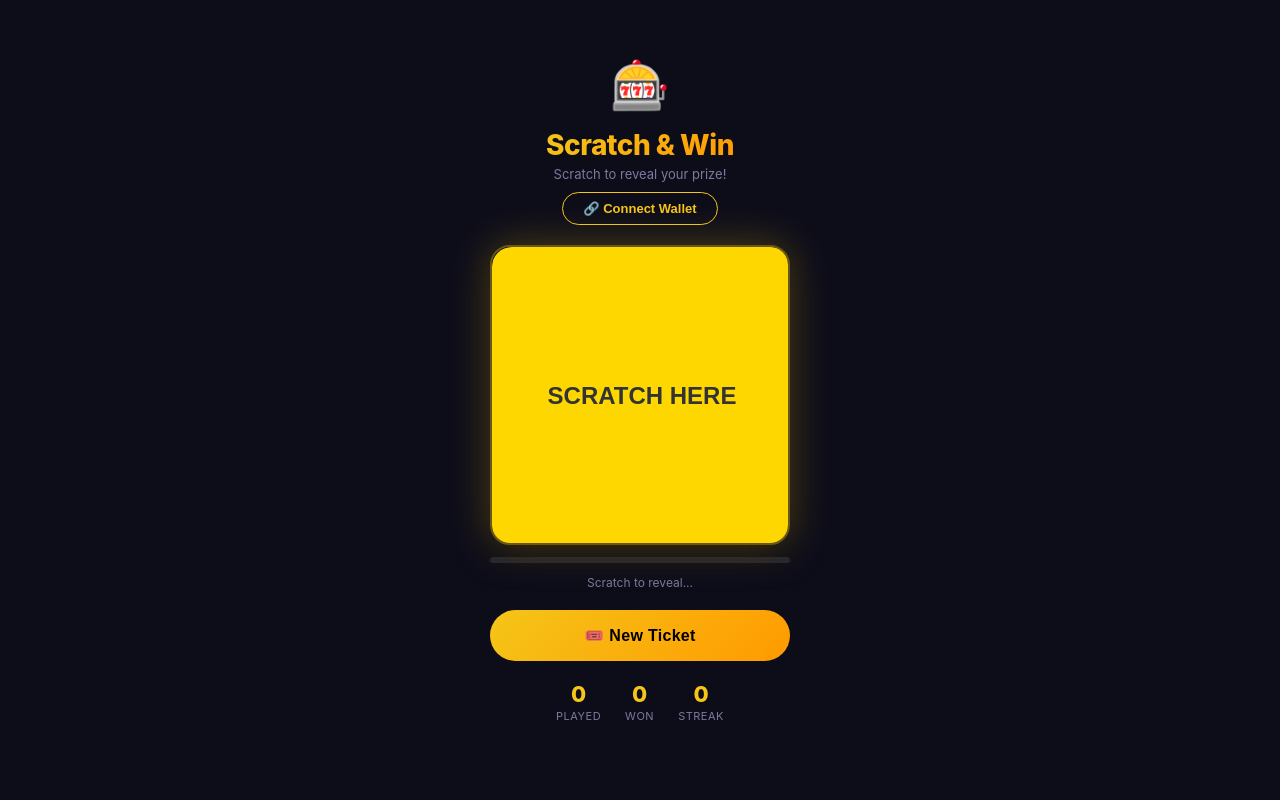
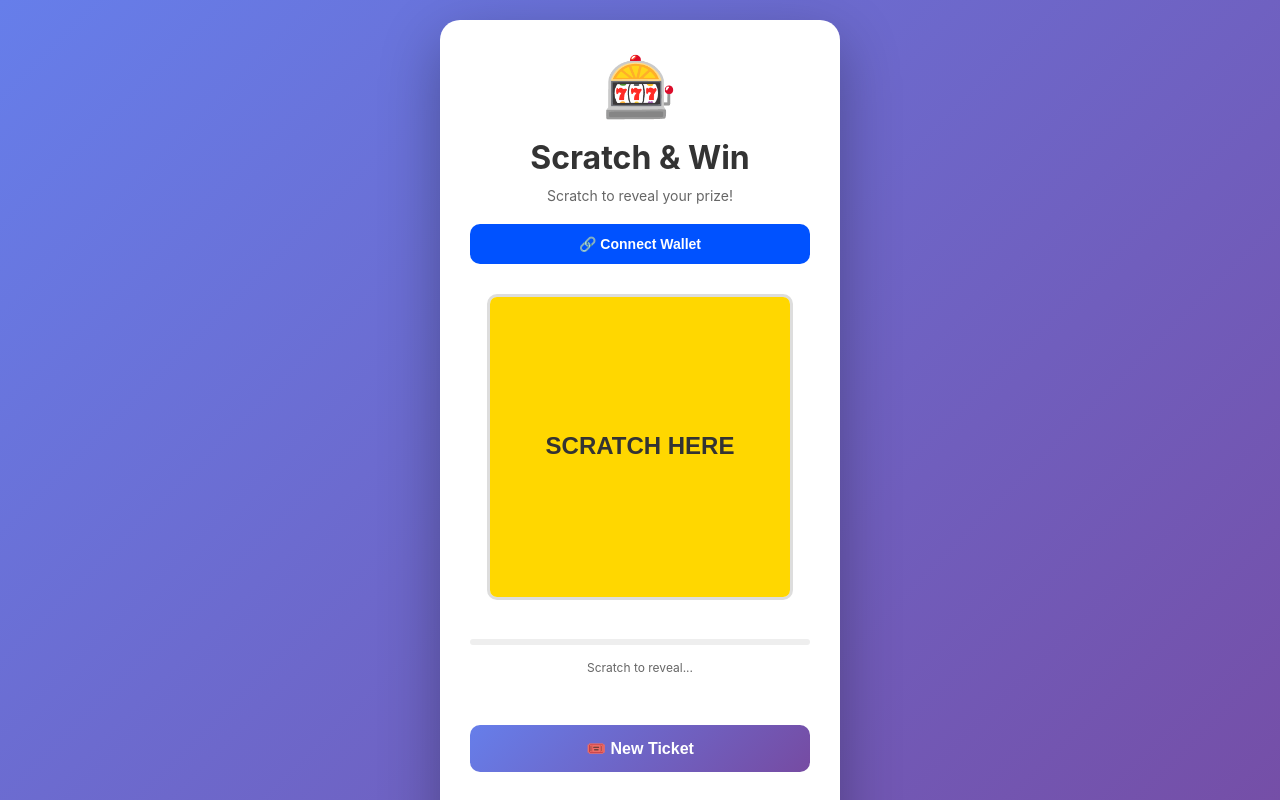
Before and after one commit to Tunahankoc1/ScratchWin, a website: page index.html in a window 1280 px wide. Shown: the top 800 px of the page. Drawn offline with Linux system fonts and the light colour scheme.

Commit message:
Fix all issues: style.css, game.js canvas reveal, Rabby Wallet

```diff
--- a/game.js
+++ b/game.js
@@ -6,10 +6,10 @@ let revealed = false;
 let currentPrize = null;
 
 function init() {
-  console.log('🎮 ScratchWin init başladı');
+  console.log('🎮 ScratchWin başlatılıyor...');
   canvas = document.getElementById('scratchCanvas');
   if (!canvas) {
-    console.error('Canvas bulunamadı!');
+    console.error('❌ Canvas bulunamadı!');
     return;
   }
 
@@ -17,27 +17,33 @@ function init() {
   drawScratchLayer();
 
   canvas.addEventListener('mousedown', () => { isScratching = true; });
-  canvas.addEventListener('mouseup', stopScratching);
+  canvas.addEventListener('mouseup', () => { isScratching = false; });
   canvas.addEventListener('mousemove', scratch);
-  canvas.addEventListener('mouseleave', stopScratching);
+  canvas.addEventListener('mouseleave', () => { isScratching = false; });
 
-  canvas.addEventListener('touchstart', (e) => { e.preventDefault(); isScratching = true; });
-  canvas.addEventListener('touchend', stopScratching);
+  canvas.addEventListener('touchstart', (e) => {
+    e.preventDefault();
+    isScratching = true;
+  });
+  canvas.addEventListener('touchend', () => { isScratching = false; });
   canvas.addEventListener('touchmove', scratch);
 
   const saved = localStorage.getItem('scratchWinStats');
   if (saved) Object.assign(gameState, JSON.parse(saved));
   updateStats();
 
-  console.log('✅ Init tamamlandı');
+  if (window.ethereum?.selectedAddress) {
+    userWallet = window.ethereum.selectedAddress;
+    updateWalletDisplay(userWallet);
+  }
+
+  console.log('✅ ScratchWin hazır!');
 }
 
 function drawScratchLayer() {
   ctx.clearRect(0, 0, 300, 300);
-
   ctx.fillStyle = '#FFD700';
   ctx.fillRect(0, 0, 300, 300);
-
   ctx.fillStyle = '#333';
   ctx.font = 'bold 24px Arial';
   ctx.textAlign = 'center';
@@ -69,10 +75,6 @@ function scratch(e) {
   checkRevealed();
 }
 
-function stopScratching() {
-  isScratching = false;
-}
-
 function checkRevealed() {
   const imageData = ctx.getImageData(0, 0, 300, 300);
   const data = imageData.data;
@@ -83,9 +85,8 @@ function checkRevealed() {
   }
 
   const percent = (transparent / (data.length / 4)) * 100;
-  console.log('Kazıldı:', percent.toFixed(1) + '%');
 
-  if (percent > 25 && !revealed) {
+  if (percent > 20 && !revealed) {
     revealPrize();
   }
 }
@@ -106,13 +107,17 @@ function revealPrize() {
   ctx.fillStyle = 'white';
   ctx.fillText(currentPrize.emoji, 150, 150);
 
-  console.log('🎉 Kazanıldı:', currentPrize);
+  console.log('🎉 Prize revealed:', currentPrize);
 
   if (currentPrize.amount > 0) {
+    gameState.won++;
+    gameState.streak++;
     showWinResult(currentPrize.amount);
   } else {
+    gameState.streak = 0;
     showLossResult();
   }
+  updateStats();
 }
 
 async function connectWallet() {
@@ -120,6 +125,26 @@ async function connectWallet() {
     if (!window.ethereum) {
       alert('❌ Rabby Wallet yükleyin: https://rabby.io');
       return;
+    }
+
+    try {
+      await window.ethereum.request({
+        method: 'wallet_switchEthereumChain',
+        params: [{ chainId: '0x2105' }],
+      });
+    } catch (e) {
+      if (e.code === 4902) {
+        await window.ethereum.request({
+          method: 'wallet_addEthereumChain',
+          params: [{
+            chainId: '0x2105',
+            chainName: 'Base Mainnet',
+            rpcUrls: ['https://mainnet.base.org'],
+            nativeCurrency: { name: 'Ether', symbol: 'ETH', decimals: 18 },
+            blockExplorerUrls: ['https://basescan.org'],
+          }],
+        });
+      }
     }
 
     const accounts = await window.ethereum.request({
@@ -138,6 +163,11 @@ function updateWalletDisplay(addr) {
   if (badge) {
     badge.textContent = `✅ ${addr.slice(0, 6)}...${addr.slice(-4)}`;
     badge.style.display = 'inline-block';
+  }
+  const btn = document.getElementById('btnWallet');
+  if (btn) {
+    btn.textContent = '✅ Bağlı';
+    btn.disabled = true;
   }
 }
 
@@ -162,7 +192,6 @@ function newGame() {
 
   gameState.played++;
   updateStats();
-  console.log('🎲 Prize:', currentPrize);
 }
 
 function showWinResult(amount) {
@@ -170,13 +199,11 @@ function showWinResult(amount) {
   result.innerHTML = `
     <div class="result-icon">🎉</div>
     <div class="result-title">Kazandınız! +${amount} USDC</div>
-    <div class="result-desc">TX gönderiliyor...</div>
+    <div class="result-desc">
+      <a href="https://basescan.org" target="_blank">📊 Basescan'da Görüntüle →</a>
+    </div>
   `;
   result.style.display = 'block';
-
-  gameState.won++;
-  gameState.streak++;
-  updateStats();
 }
 
 function showLossResult() {
@@ -184,12 +211,9 @@ function showLossResult() {
   result.innerHTML = `
     <div class="result-icon">😢</div>
     <div class="result-title">Kazanamadınız!</div>
-    <div class="result-desc">Tekrar deneyin</div>
+    <div class="result-desc">Tekrar deneyin 🎰</div>
   `;
   result.style.display = 'block';
-
-  gameState.streak = 0;
-  updateStats();
 }
 
 function updateStats() {
--- a/style.css
+++ b/style.css
@@ -2,240 +2,229 @@
   margin: 0;
   padding: 0;
   box-sizing: border-box;
-  -webkit-tap-highlight-color: transparent;
-}
-
-:root {
-  --bg: #0d0d1a;
-  --card: #1a1a2e;
-  --gold: #f5c518;
-  --gold2: #e6a800;
-  --green: #00e676;
-  --red: #ff5252;
-  --text: #ffffff;
-  --muted: #7a7a9d;
-  --radius: 20px;
 }
 
 body {
-  background: var(--bg);
-  color: var(--text);
-  font-family: -apple-system, BlinkMacSystemFont, 'Segoe UI', sans-serif;
+  font-family: -apple-system, BlinkMacSystemFont, 'Segoe UI', Roboto, sans-serif;
+  background: linear-gradient(135deg, #667eea 0%, #764ba2 100%);
   min-height: 100vh;
   display: flex;
   align-items: center;
   justify-content: center;
-  overflow-y: auto;
+  padding: 20px;
 }
 
 .app {
+  background: white;
+  border-radius: 20px;
+  box-shadow: 0 20px 60px rgba(0, 0, 0, 0.3);
+  padding: 30px;
+  max-width: 400px;
   width: 100%;
-  max-width: 400px;
-  padding: 24px 16px;
-  display: flex;
-  flex-direction: column;
-  align-items: center;
-  gap: 20px;
 }
 
 .header {
   text-align: center;
+  margin-bottom: 30px;
 }
 
 .logo {
-  font-size: 48px;
-  margin-bottom: 8px;
-  animation: float 3s ease-in-out infinite;
-}
-
-@keyframes float {
-  0%, 100% { transform: translateY(0); }
-  50% { transform: translateY(-8px); }
+  font-size: 60px;
+  margin-bottom: 15px;
 }
 
 h1 {
-  font-size: 28px;
-  font-weight: 800;
-  background: linear-gradient(135deg, var(--gold), #ff9a00);
-  -webkit-background-clip: text;
-  -webkit-text-fill-color: transparent;
-  letter-spacing: -0.5px;
+  color: #333;
+  font-size: 32px;
+  margin-bottom: 10px;
 }
 
 .subtitle {
-  font-size: 13px;
-  color: var(--muted);
-  margin-top: 4px;
+  color: #666;
+  font-size: 14px;
+  margin-bottom: 20px;
+}
+
+.btn-wallet {
+  background: #0052ff;
+  color: white;
+  border: none;
+  padding: 12px 20px;
+  border-radius: 10px;
+  font-size: 14px;
+  font-weight: 600;
+  cursor: pointer;
+  transition: all 0.3s ease;
+  width: 100%;
+}
+
+.btn-wallet:hover:not(:disabled) {
+  background: #003dd4;
+  transform: translateY(-2px);
+  box-shadow: 0 5px 15px rgba(0, 82, 255, 0.3);
+}
+
+.btn-wallet:disabled {
+  background: #ccc;
+  cursor: not-allowed;
+}
+
+.wallet-badge {
+  display: inline-block;
+  background: #e8f0ff;
+  color: #0052ff;
+  padding: 8px 12px;
+  border-radius: 6px;
+  font-size: 12px;
+  font-weight: 600;
+  margin-top: 10px;
 }
 
 .game-area {
-  width: 100%;
-  display: flex;
-  flex-direction: column;
-  align-items: center;
-  gap: 12px;
+  margin: 30px 0;
+  text-align: center;
 }
 
 .ticket {
   position: relative;
-  width: 300px;
-  height: 300px;
-  border-radius: var(--radius);
-  overflow-y: auto;
-  box-shadow: 0 0 40px rgba(245, 197, 24, 0.3), 0 8px 32px rgba(0,0,0,0.5);
-  border: 2px solid rgba(245, 197, 24, 0.4);
-  cursor: crosshair;
-}
-
-.prize-reveal {
-  position: absolute;
-  inset: 0;
-  background: linear-gradient(135deg, #1a1a2e, #16213e);
-  display: flex;
-  flex-direction: column;
-  align-items: center;
-  justify-content: center;
-  gap: 12px;
-  z-index: 0;
-}
-
-.prize-emoji {
-  font-size: 72px;
-  line-height: 1;
-}
-
-.prize-text {
-  font-size: 22px;
-  font-weight: 800;
-  color: var(--gold);
-  text-align: center;
-  padding: 0 20px;
+  margin-bottom: 20px;
+  display: inline-block;
 }
 
 #scratchCanvas {
-  position: absolute;
-  inset: 0;
-  z-index: 1;
+  border: 3px solid #ddd;
+  border-radius: 10px;
+  cursor: crosshair;
+  display: block;
   touch-action: none;
-  border-radius: var(--radius);
+  background: white;
+  max-width: 100%;
+  height: auto;
 }
 
 .progress-bar {
-  width: 300px;
+  background: #eee;
   height: 6px;
-  background: rgba(255,255,255,0.1);
-  border-radius: 99px;
-  overflow-y: auto;
+  border-radius: 3px;
+  margin: 15px 0;
+  overflow: hidden;
 }
 
 .progress-fill {
+  background: linear-gradient(90deg, #667eea, #764ba2);
   height: 100%;
   width: 0%;
-  background: linear-gradient(90deg, var(--gold), #ff9a00);
-  border-radius: 99px;
-  transition: width 0.1s ease;
+  transition: width 0.3s ease;
 }
 
 .progress-label {
   font-size: 12px;
-  color: var(--muted);
+  color: #666;
+  margin: 10px 0;
 }
 
 .result {
+  background: #f5f5f5;
+  border-radius: 10px;
+  padding: 20px;
+  margin: 20px 0;
   text-align: center;
-  padding: 20px 24px;
-  background: var(--card);
-  border-radius: var(--radius);
-  width: 100%;
-  animation: slideUp 0.4s ease;
+  border-left: 4px solid #0052ff;
 }
 
-@keyframes slideUp {
-  from { opacity: 0; transform: translateY(20px); }
-  to { opacity: 1; transform: translateY(0); }
+.result-icon {
+  font-size: 60px;
+  margin-bottom: 10px;
 }
 
-.result-icon { font-size: 40px; margin-bottom: 8px; }
-.result-title { font-size: 20px; font-weight: 800; margin-bottom: 4px; }
-.result-desc { font-size: 13px; color: var(--muted); }
+.result-title {
+  font-size: 20px;
+  font-weight: 600;
+  color: #333;
+  margin-bottom: 8px;
+}
+
+.result-desc {
+  font-size: 14px;
+  color: #666;
+}
+
+.result-desc a {
+  color: #0052ff;
+  text-decoration: none;
+  font-weight: 600;
+  border-bottom: 2px solid #0052ff;
+  transition: all 0.2s ease;
+}
+
+.result-desc a:hover {
+  color: #003dd4;
+  border-color: #003dd4;
+}
 
 .btn-play {
+  background: linear-gradient(135deg, #667eea, #764ba2);
+  color: white;
+  border: none;
+  padding: 14px 30px;
+  border-radius: 10px;
+  font-size: 16px;
+  font-weight: 600;
+  cursor: pointer;
   width: 100%;
-  max-width: 300px;
-  padding: 16px;
-  background: linear-gradient(135deg, var(--gold), #ff9a00);
-  color: #000;
-  font-size: 16px;
-  font-weight: 800;
-  border: none;
-  border-radius: 99px;
-  cursor: pointer;
-  transition: transform 0.15s, opacity 0.15s;
-  letter-spacing: 0.3px;
+  margin: 20px 0;
+  transition: all 0.3s ease;
 }
 
-.btn-play:active { transform: scale(0.96); opacity: 0.9; }
+.btn-play:hover:not(:disabled) {
+  transform: translateY(-3px);
+  box-shadow: 0 10px 25px rgba(102, 126, 234, 0.4);
+}
+
+.btn-play:disabled {
+  opacity: 0.5;
+  cursor: not-allowed;
+}
 
 .stats {
-  display: flex;
-  gap: 24px;
+  display: grid;
+  grid-template-columns: 1fr 1fr 1fr;
+  gap: 15px;
+  margin-top: 30px;
 }
 
 .stat {
-  display: flex;
-  flex-direction: column;
-  align-items: center;
-  gap: 2px;
+  background: #f5f5f5;
+  padding: 15px;
+  border-radius: 10px;
+  text-align: center;
 }
 
 .stat-val {
-  font-size: 22px;
-  font-weight: 800;
-  color: var(--gold);
+  display: block;
+  font-size: 28px;
+  font-weight: 700;
+  color: #667eea;
+  margin-bottom: 5px;
 }
 
 .stat-label {
-  font-size: 11px;
-  color: var(--muted);
-  text-transform: uppercase;
-  letter-spacing: 0.5px;
+  display: block;
+  font-size: 12px;
+  color: #999;
+  font-weight: 600;
 }
 
-/* Win/lose result colors */
-.result.win .result-title { color: var(--green); }
-.result.lose .result-title { color: var(--red); }
+@media (max-width: 480px) {
+  .app {
+    padding: 20px;
+  }
 
-.btn-wallet {
-  margin-top: 10px;
-  padding: 8px 20px;
-  background: transparent;
-  color: #f5c518;
-  border: 1px solid #f5c518;
-  border-radius: 99px;
-  font-size: 13px;
-  font-weight: 700;
-  cursor: pointer;
-  transition: all 0.2s;
+  h1 {
+    font-size: 24px;
+  }
+
+  #scratchCanvas {
+    max-width: 280px;
+  }
 }
-.btn-wallet:active { opacity: 0.8; }
-
-.wallet-badge {
-  display: inline-block;
-  margin-top: 6px;
-  font-size: 11px;
-  color: #00e676;
-  background: rgba(0,230,118,0.1);
-  border: 1px solid rgba(0,230,118,0.3);
-  border-radius: 99px;
-  padding: 3px 10px;
-}
-
-body {
-  overflow-y: auto !important;
-  min-height: 100vh;
-  height: auto;
-}
-
-.app {
-  padding-bottom: 40px;
-}
```
Also changed, not shown: 1 other file.
